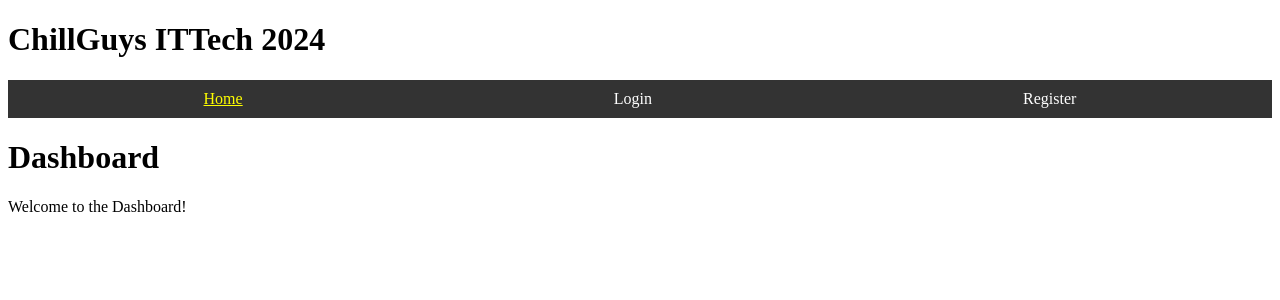
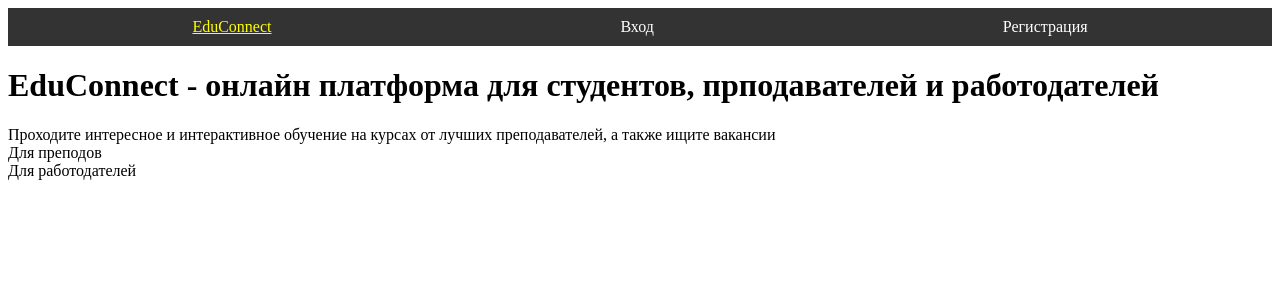
Before and after one commit to lopurw/ChillGuys_EduConnect, a React (Vite) app: page / in a window 1280 px wide. Shown: the top 300 px of the page. Built offline with nearby package versions, Linux system fonts and the light colour scheme.

Commit message:
логин+регистрация

```diff
--- a/src/App.jsx
+++ b/src/App.jsx
@@ -7,7 +7,6 @@ const App = () => {
 	return (
 		<Router>
 			<div className="App">
-				<h1>ChillGuys ITTech 2024</h1>
 				<Navbar></Navbar>
 				<AppRoutes />
 
--- a/src/components/Navbar.jsx
+++ b/src/components/Navbar.jsx
@@ -11,7 +11,7 @@ const Navbar = () => {
             to="/"
             className={({ isActive }) => (isActive ? 'activeLink' : 'link')}
           >
-            Home
+            EduConnect
           </NavLink>
         </li>
         <li className="navItem">
@@ -19,7 +19,7 @@ const Navbar = () => {
             to="/login"
             className={({ isActive }) => (isActive ? 'activeLink' : 'link')}
           >
-            Login
+            Вход
           </NavLink>
         </li>
         <li className="navItem">
@@ -27,7 +27,7 @@ const Navbar = () => {
             to="/register"
             className={({ isActive }) => (isActive ? 'activeLink' : 'link')}
           >
-            Register
+            Регистрация
           </NavLink>
         </li>
       </ul>
--- a/src/pages/Dashboard.jsx
+++ /dev/null
@@ -1,12 +0,0 @@
-
-const Dashboard = () => {
-  return (
-    <div>
-      <h1>Dashboard</h1>
-      {/* Заглушка для контента */}
-      <p>Welcome to the Dashboard!</p>
-    </div>
-  );
-};
-
-export default Dashboard;
--- /dev/null
+++ b/src/pages/Home.jsx
@@ -0,0 +1,21 @@
+
+const Home = () => {
+  return (
+    <div>
+      <h1>EduConnect - онлайн платформа для студентов, прподавателей и работодателей</h1>
+      <div>
+        <div>
+        Проходите интересное и интерактивное обучение на курсах от лучших преподавателей, а также ищите вакансии
+        </div>
+        <div>
+        Для преподов
+        </div>
+        <div>
+        Для работодателей
+        </div>
+      </div>
+    </div>
+  );
+};
+
+export default Home;
--- a/src/pages/Login.jsx
+++ b/src/pages/Login.jsx
@@ -33,6 +33,7 @@ const Login = () => {
       const response = await login(formData);
       setSuccess('Вход выполнен успешно!');
       console.log('Ответ сервера:', response);
+      localStorage.setItem('userRole', response.role);
     } catch (err) {
       setError('Ошибка входа. Проверьте введённые данные.');
       console.error('Ошибка:', err);
--- a/src/routes/AppRoutes.jsx
+++ b/src/routes/AppRoutes.jsx
@@ -2,7 +2,7 @@
 import { BrowserRouter as Router, Route, Routes } from 'react-router-dom';
 import Login from '../pages/Login';
 import Register from '../pages/Register';
-import Dashboard from '../pages/Dashboard';
+import Dashboard from '../pages/Home';
 
 const AppRoutes = () => {
   return (
```
